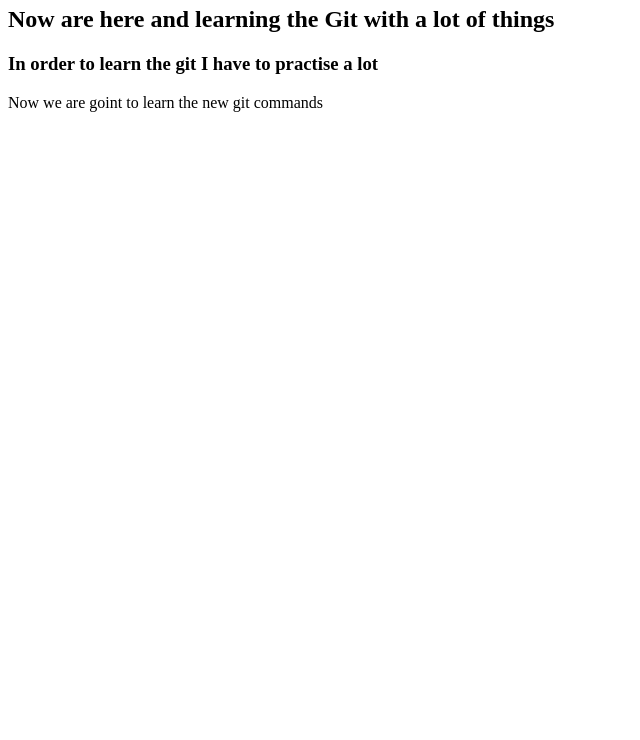
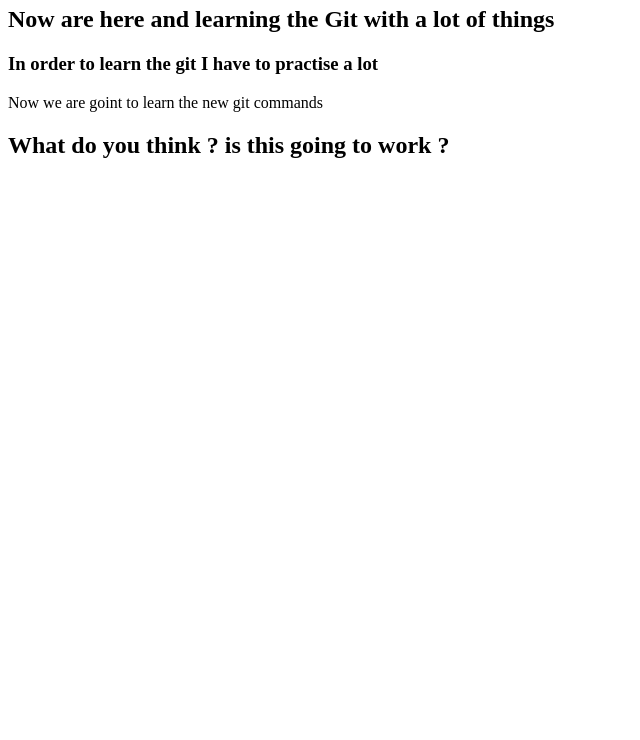
Before and after one commit to buckyhoca/git-github, a plain HTML site: page index.html in a window 1280 px wide. Shown: the part 60-800 px from the top of the page, without its empty margins (0-640 px from the left). Drawn offline with Linux system fonts and the light colour scheme.

Commit message:
Update index.html
Checking branching in html

```diff
--- a/index.html
+++ b/index.html
@@ -7,5 +7,6 @@
 		<h2> Now are here and learning the Git with a lot of things </h2>
 		<h3> In order to learn the git I have to practise a lot </h3>
 		</h1>Now we are goint to learn the new git commands</h1>
+		<h2> What do you think ? is this going to work ? </h2>
 	</body>
 </html>
```
